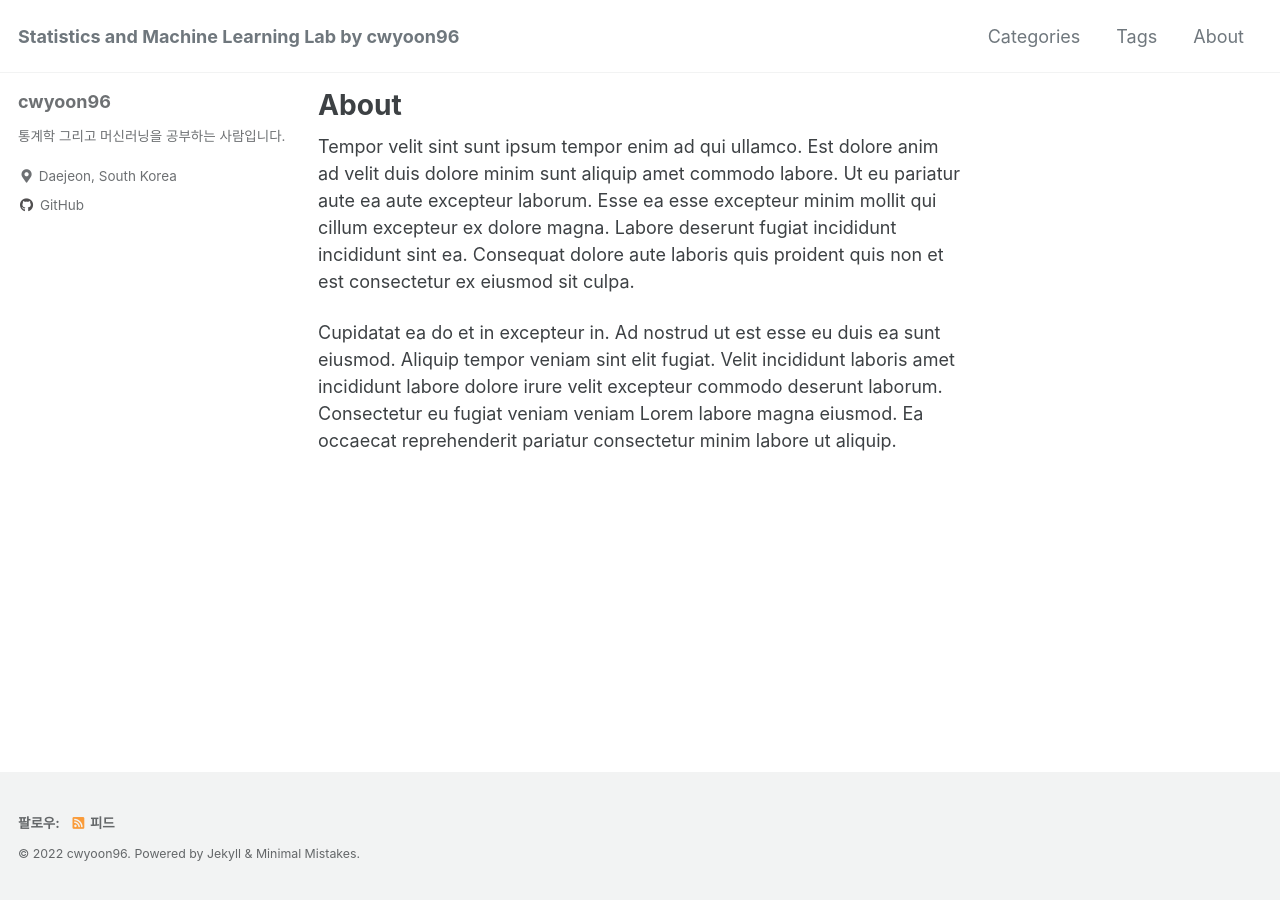
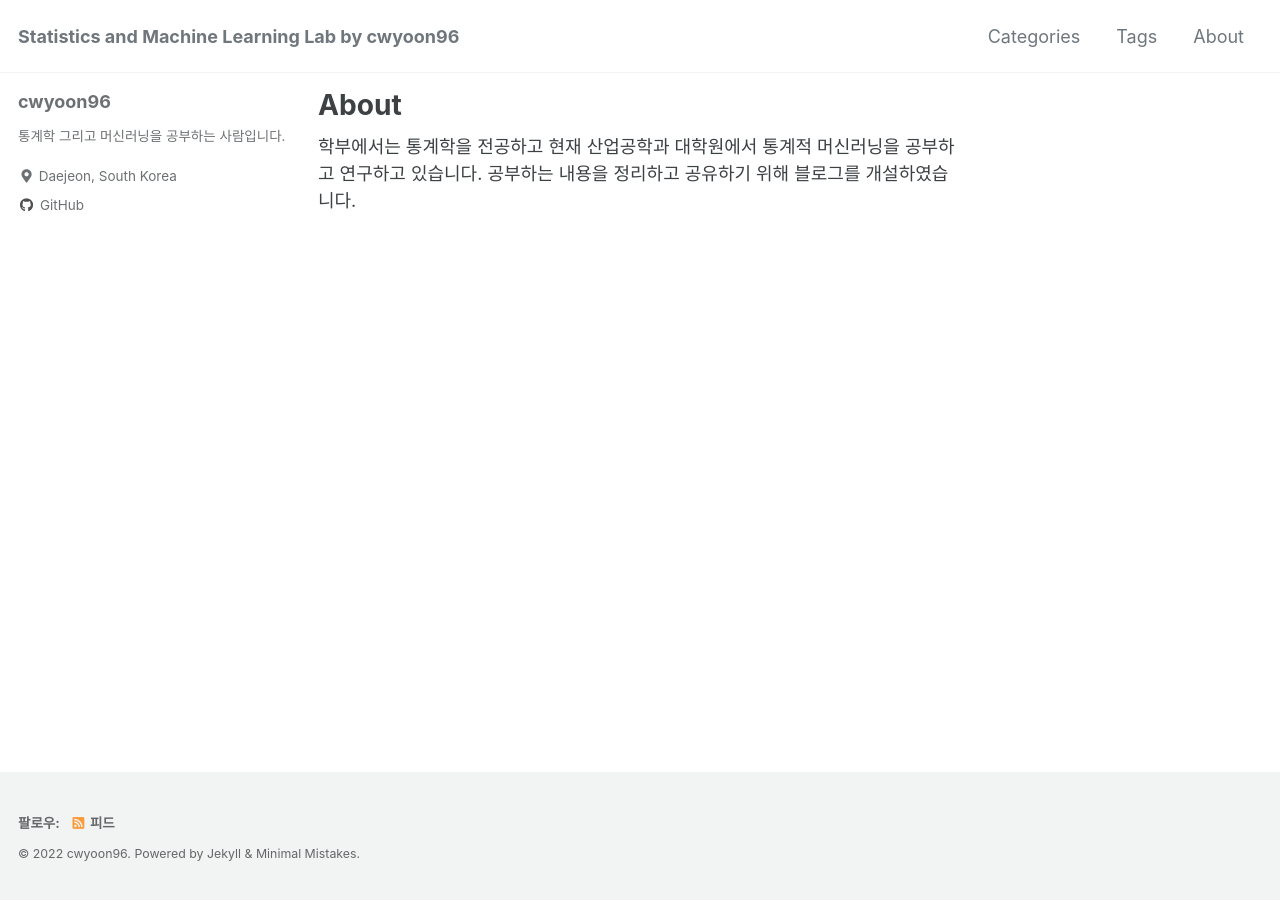
Before and after one commit to cwyoon96/cwyoon96.github.io, a Jekyll site: the page built from _pages/about.md, in a window 1280 px wide. Built offline with Jekyll 4.4.1, drawn with Linux system fonts in a browser that asks for light colours; cached includes are drawn as plain includes.

Commit message:
Update about.md

```diff
--- a/_pages/about.md
+++ b/_pages/about.md
@@ -3,6 +3,4 @@ permalink: /about/
 title: "About"
 ---
 
-Tempor velit sint sunt ipsum tempor enim ad qui ullamco. Est dolore anim ad velit duis dolore minim sunt aliquip amet commodo labore. Ut eu pariatur aute ea aute excepteur laborum. Esse ea esse excepteur minim mollit qui cillum excepteur ex dolore magna. Labore deserunt fugiat incididunt incididunt sint ea. Consequat dolore aute laboris quis proident quis non et est consectetur ex eiusmod sit culpa.
-
-Cupidatat ea do et in excepteur in. Ad nostrud ut est esse eu duis ea sunt eiusmod. Aliquip tempor veniam sint elit fugiat. Velit incididunt laboris amet incididunt labore dolore irure velit excepteur commodo deserunt laborum. Consectetur eu fugiat veniam veniam Lorem labore magna eiusmod. Ea occaecat reprehenderit pariatur consectetur minim labore ut aliquip.
+학부에서는 통계학을 전공하고 현재 산업공학과 대학원에서 통계적 머신러닝을 공부하고 연구하고 있습니다. 공부하는 내용을 정리하고 공유하기 위해 블로그를 개설하였습니다.
```
